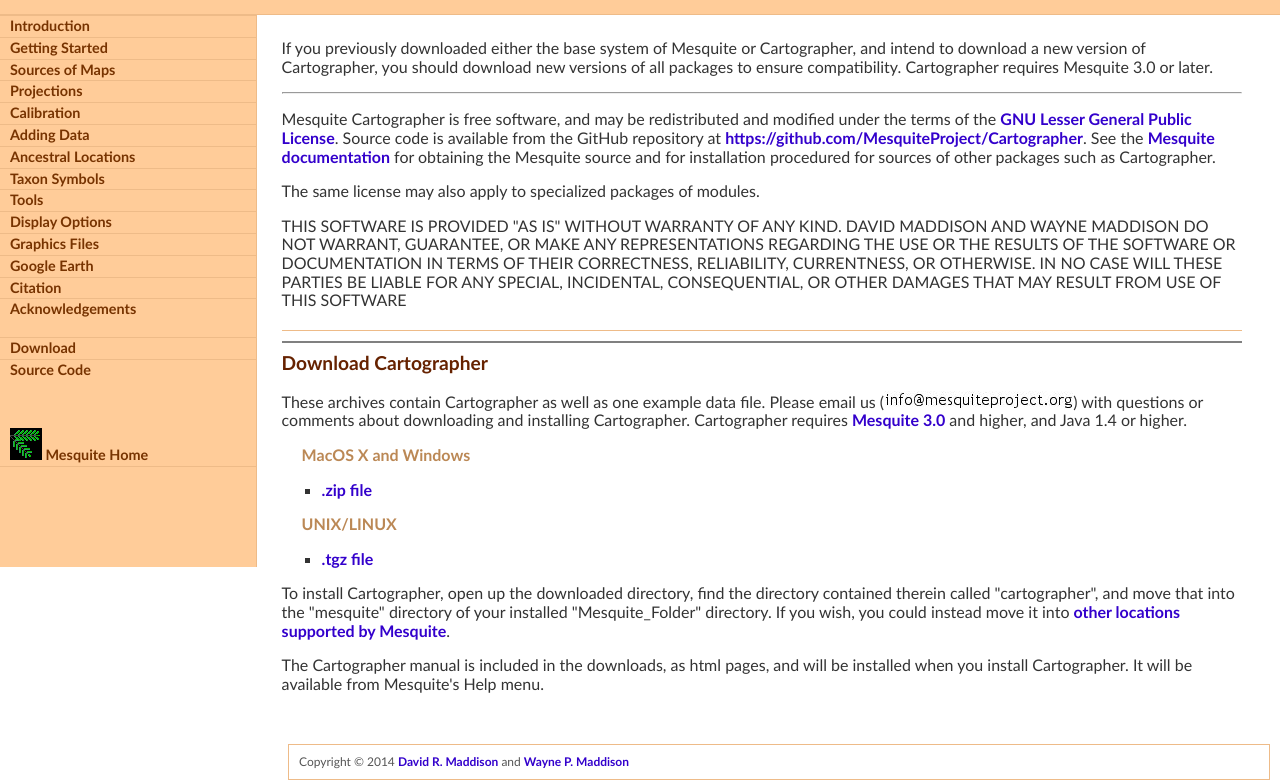
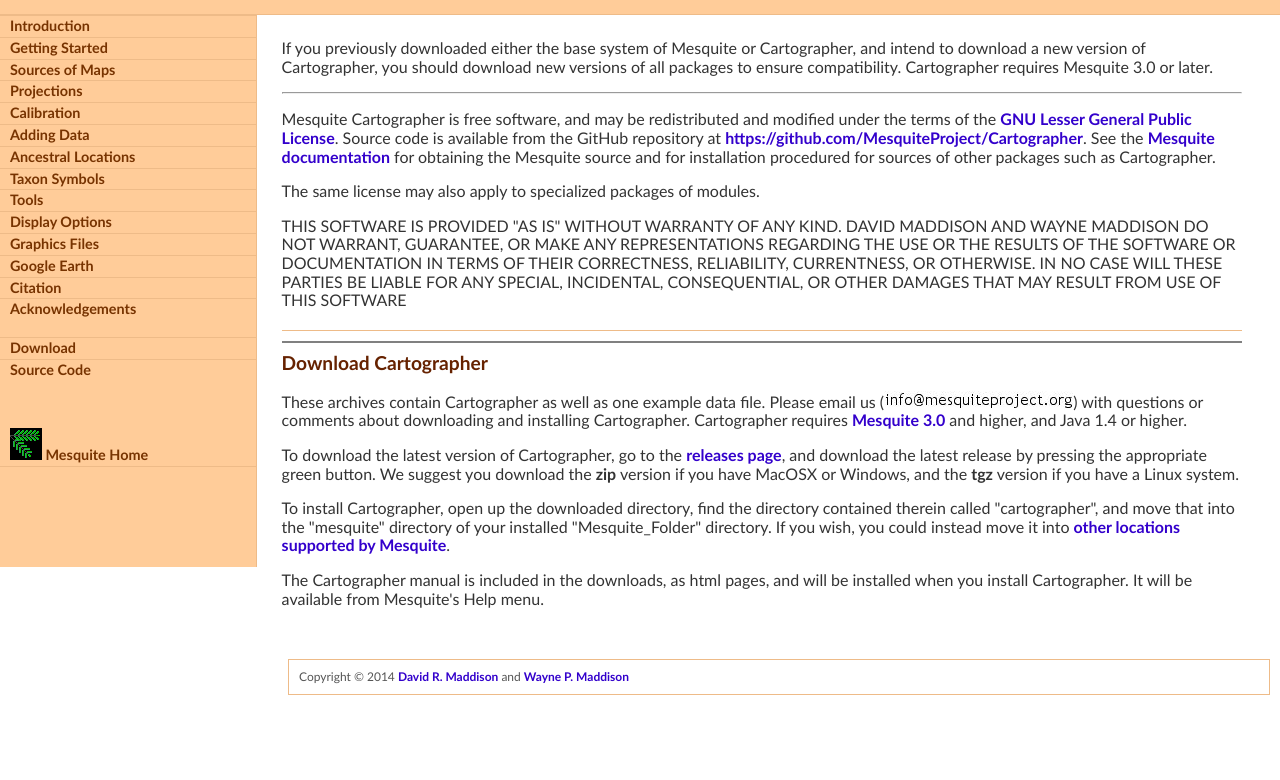
Before and after one commit to MesquiteProject/Cartographer, a plain HTML site: page Source/mesquite/cartographer/aCartographerIntro/download.html in a window 1280 px wide. Shown: the part 94-874 px from the top of the page. After the commit the page ends 800 px from the top, so only its background shows below. Drawn offline with Linux system fonts and the light colour scheme.

Commit message:
Release 1.41

```diff
--- a/Source/mesquite/cartographer/aCartographerIntro/download.html
+++ b/Source/mesquite/cartographer/aCartographerIntro/download.html
@@ -59,19 +59,8 @@
                 Cartographer requires <a href="http://www.mesquiteproject.org/preview/mesquite/mesquite.html">Mesquite
                 3.0</a> and higher, and Java 1.4
                 or higher.</font></p>
-              <font face="Trebuchet MS"><p></p>
-              <h4>MacOS X and Windows</h4>
-              </font><ul>
-                <li><font face="Trebuchet MS"><a href="https://github.com/MesquiteProject/Cartographer/releases/download/1.4/cartographer.1.4.zip">.zip file</a>
-              </font><font face="Trebuchet MS"></font>
-                </ul>
-              <font face="Trebuchet MS">
-              <h4>UNIX/LINUX</h4>
-              <ul>
-                <li><a href="https://github.com/MesquiteProject/Cartographer/releases/download/1.4/cartographer.1.4.tgz">.tgz file</a>
-              </ul>
-              <p>
-              </font>
+    <p>To download the latest version of Cartographer, go to the <a href="https://github.com/MesquiteProject/Cartographer/releases">releases page</a>, and download the latest release by pressing the appropriate green button. We suggest you download the <strong>zip</strong> version if you have MacOSX or Windows, and the <strong>tgz</strong> version if you have a Linux system. </p>
+    <font face="Trebuchet MS"></font>
               <p><font face="Trebuchet MS">To install Cartographer, open up the
                   downloaded directory, find the directory contained therein
                   called &quot;cartographer&quot;,
```
